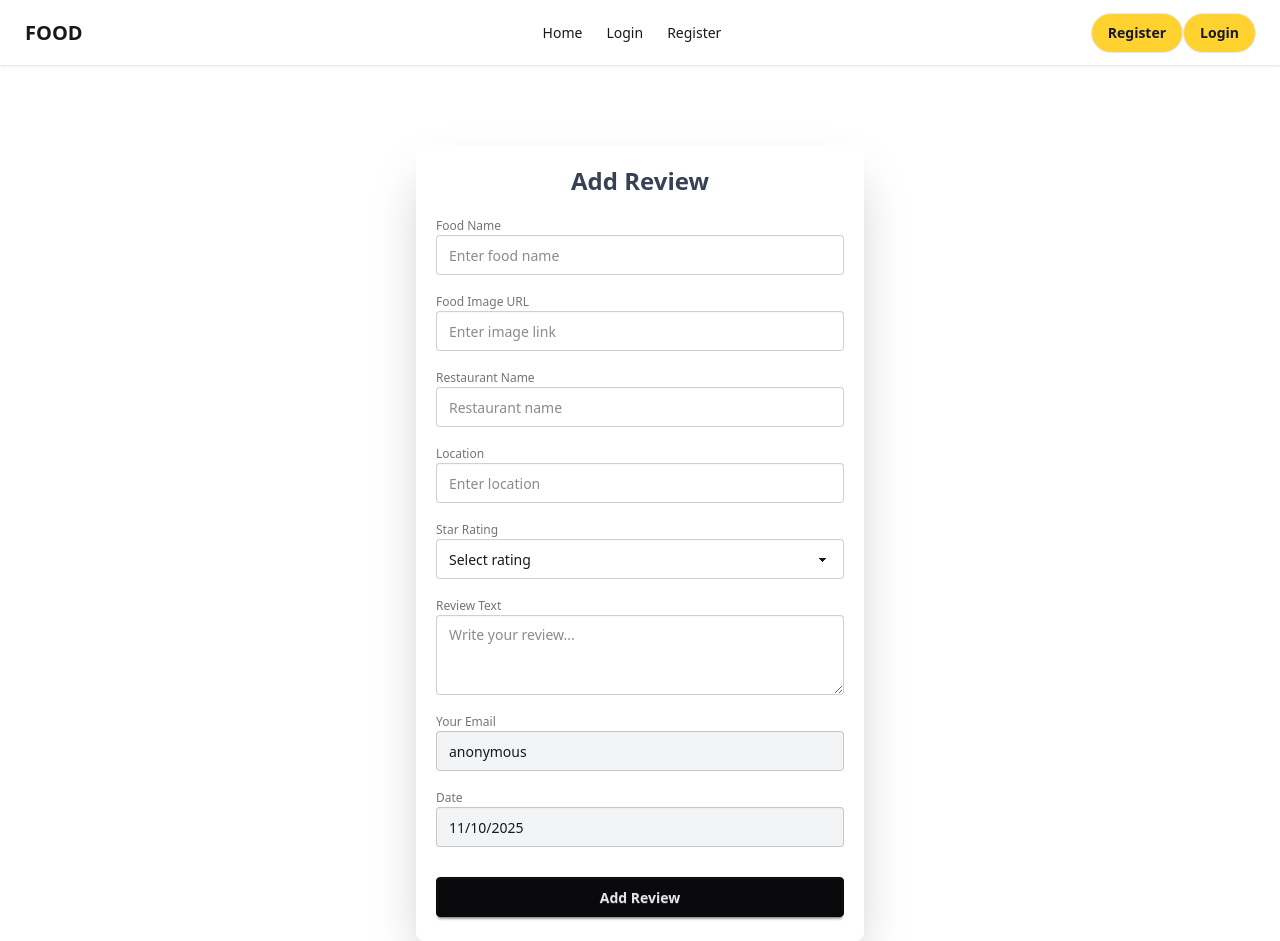
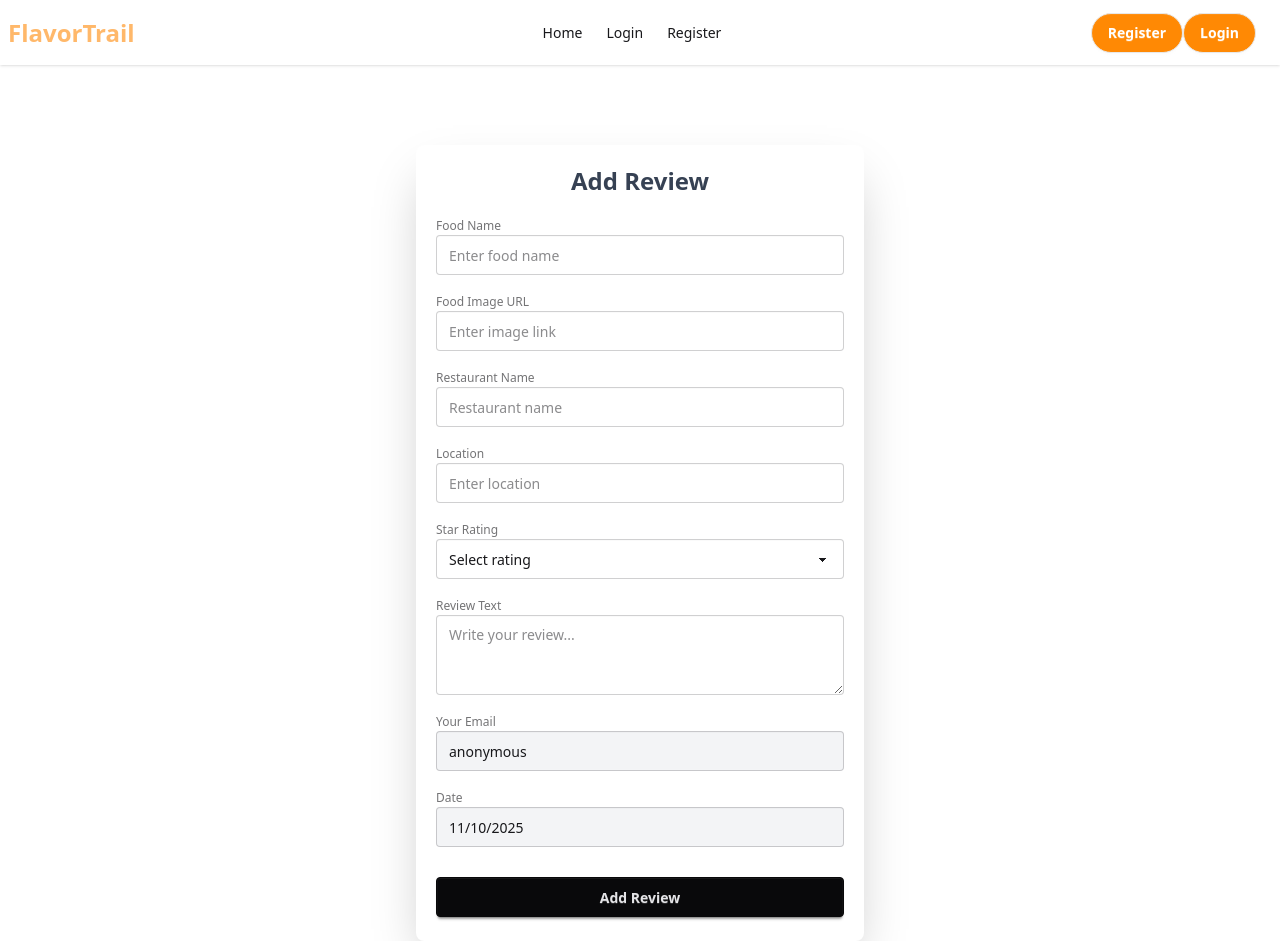
Before and after one commit to Kamran-8674/assignment-ten, a React (Vite) app: page /addReview in a window 1280 px wide. Built offline with nearby package versions, Linux system fonts and the light colour scheme; no server answers.

Commit message:
added some design

```diff
--- a/package.json
+++ b/package.json
@@ -15,6 +15,7 @@
     "firebase": "^12.5.0",
     "react": "^19.1.1",
     "react-dom": "^19.1.1",
+    "react-icons": "^5.5.0",
     "react-router": "^7.9.5",
     "tailwindcss": "^4.1.17"
   },
--- a/src/components/FeaturedReview.jsx
+++ b/src/components/FeaturedReview.jsx
@@ -1,27 +1,38 @@
 import { useEffect, useState } from "react";
+import { FaStar } from "react-icons/fa";
 import { Link } from "react-router";
+
 
 const FeaturedReviews = () => {
   const [reviews, setReviews] = useState([]);
+  const [loading,setloding]=useState(true)
+
 
   useEffect(() => {
     fetch("http://localhost:3000/featuredreviews")
       .then(res => res.json())
       .then(data => setReviews(data))
-      .catch(err => console.error(err));
+      .catch(err => console.error(err))
+      .finally(setloding(false))
+
   }, []);
 
+  if(loading) return <span className="loading flex justify-center mx-auto items-center loading-spinner loading-xl"></span>
+
+
   return (
-    <div className="max-w-6xl mx-auto px-4 py-10">
-      <div className="flex justify-between items-center mb-6">
-        <h2 className="text-2xl font-bold">⭐ Featured Reviews</h2>
-        <Link to="/allReviews" className="text-blue-600 hover:underline">
-          Show All →
-        </Link>
+    <div className=" mx-auto px-4 py-10 bg-orange-300">
+      <div className="  flex justify-center mb-6">
+        <FaStar className="mt text-4xl text-orange-400" />
+
+        <h2 className="text-2xl font-bold">Featured Reviews</h2>
+
       </div>
 
-      <div className="grid md:grid-cols-3 sm:grid-cols-2 gap-6">
+      <div className="grid md:grid-cols-3 max-w-6xl mx-auto sm:grid-cols-2 gap-6">
+
         {reviews.map((review) => (
+
           <div
             key={review._id}
             className="bg-white h-100 rounded-2xl shadow-md overflow-hidden hover:shadow-xl transition"
@@ -43,7 +54,7 @@ const FeaturedReviews = () => {
 
               <Link
                 to={`/reviews/${review._id}`}
-                className="block mt-2 text-center bg-blue-600 text-white py-2 rounded-lg hover:bg-blue-700 transition"
+                className="block mt-2  text-center bg-orange-400 text-white py-2 rounded-lg hover:bg-orange-500 transition"
               >
                 View Details
               </Link>
--- a/src/components/Navbar.jsx
+++ b/src/components/Navbar.jsx
@@ -30,7 +30,8 @@ const Navbar = () => {
           {links}
       </ul>
     </div>
-    <a className="btn btn-ghost text-xl">FOOD</a>
+  <h1 className='text-2xl font-bold text-orange-300'>FlavorTrail</h1>
+
   </div>
   <div className="navbar-center hidden lg:flex">
     <ul className="menu menu-horizontal px-1">
@@ -51,8 +52,8 @@ const Navbar = () => {
     <li><button onClick={handleLogOut} className='btn'>SignOut</button></li>
   </ul>
      </div> : <>
-      <NavLink className={'btn bg-amber-300 rounded-full'} to={'/register'}>Register</NavLink>
-     <NavLink className={'btn bg-amber-300 rounded-full'} to={'/login'}>Login</NavLink>
+      <NavLink className={'btn bg-orange-400 text-white hover:bg-orange-500 rounded-full'} to={'/register'}>Register</NavLink>
+     <NavLink className={'btn bg-orange-400 hover:bg-orange-500 text-white rounded-full'} to={'/login'}>Login</NavLink>
      </>
      }
 
```
Also changed, not shown: 1 other file (tests, documents, lock files or other folders).
